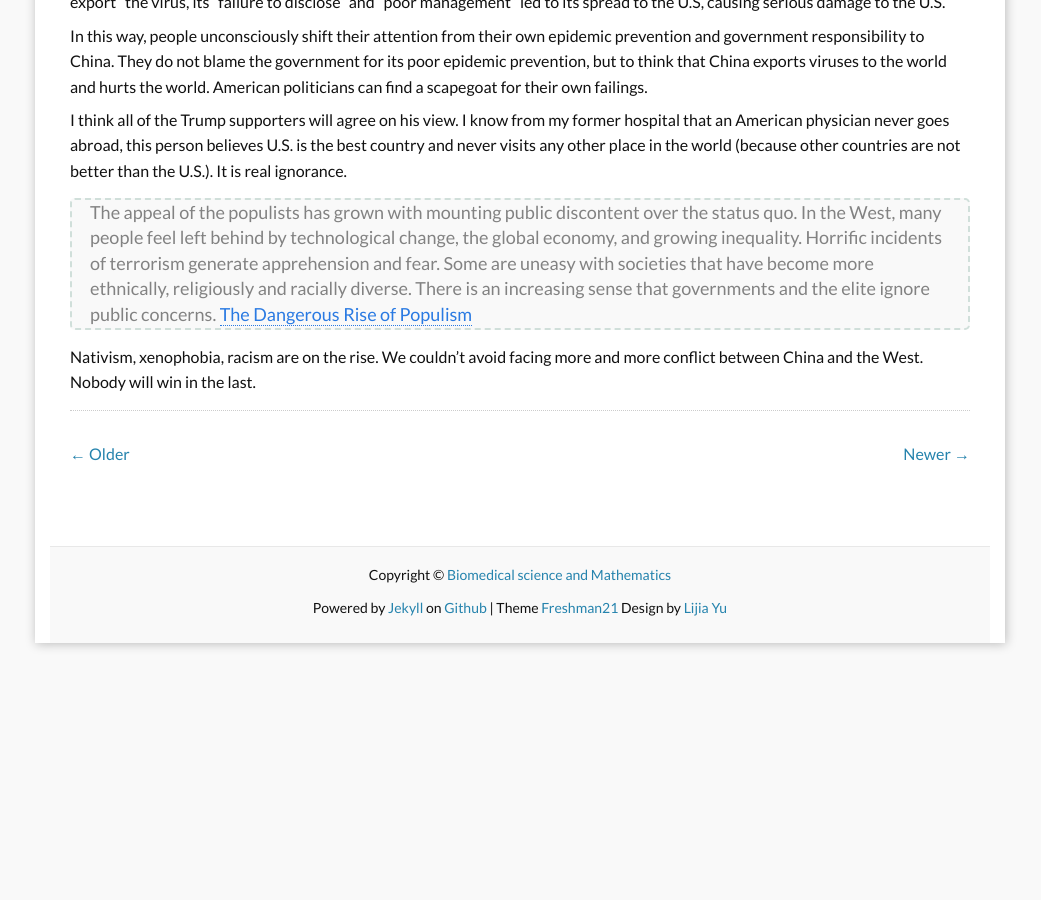
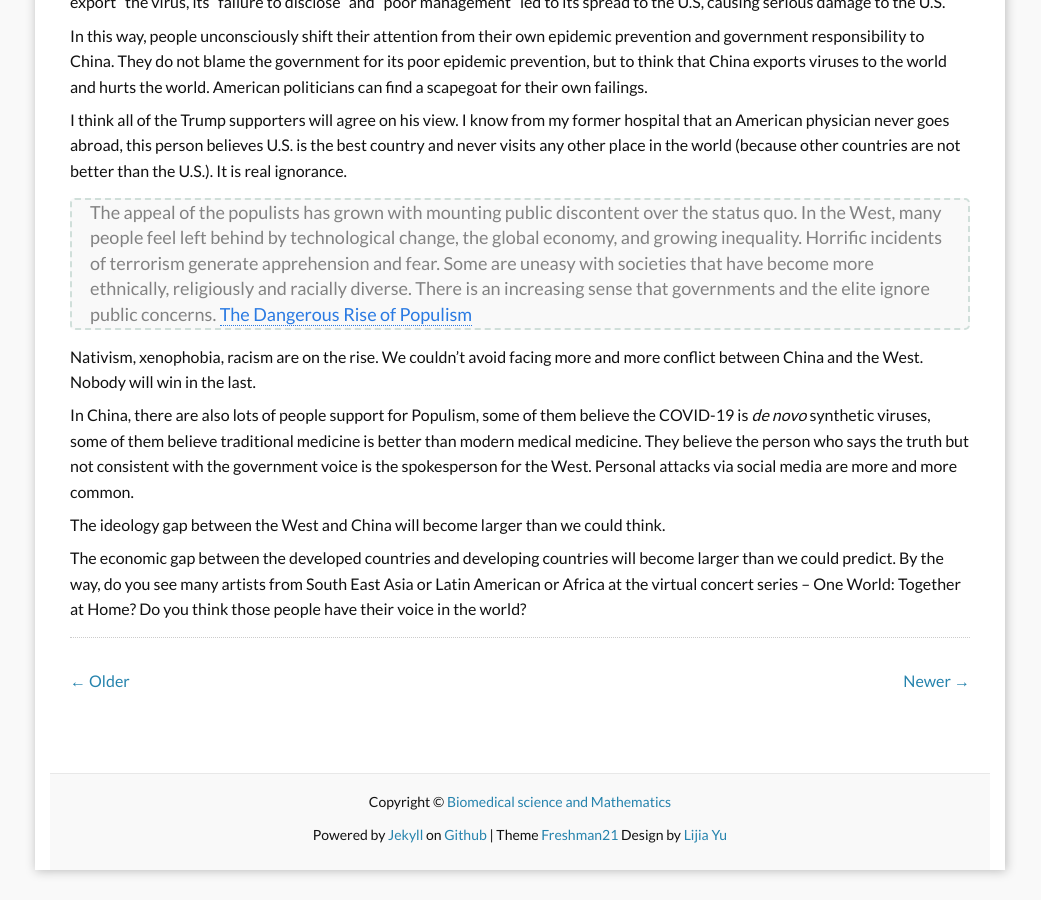
Before and after one commit to yulijia/en, a Jekyll site: the page built from _posts/2020-03-22-The-Global-Rise-of-Populism.md, in a window 1280 px wide and 900 px high, scrolled down 1020 px. Shown: the whole window, without its empty margins (120-1161 px from the left). Built offline with Jekyll 4.4.1, drawn with Linux system fonts in a browser that asks for light colours; nearby versions of some CDN libraries; comment, search, counter and statistics services are not loaded; before the commit the page ends 1693 px from its top, so only the background shows below that.

Commit message:
update content

```diff
--- a/_posts/2020-03-22-The-Global-Rise-of-Populism.md
+++ b/_posts/2020-03-22-The-Global-Rise-of-Populism.md
@@ -36,3 +36,9 @@ I think all of the Trump supporters will agree on his view. I know from my forme
 > The appeal of the populists has grown with mounting public discontent over the status quo. In the West, many people feel left behind by technological change, the global economy, and growing inequality. Horrific incidents of terrorism generate apprehension and fear. Some are uneasy with societies that have become more ethnically, religiously and racially diverse. There is an increasing sense that governments and the elite ignore public concerns. [The Dangerous Rise of Populism](https://www.hrw.org/world-report/2017/country-chapters/dangerous-rise-of-populism)
 
 Nativism, xenophobia, racism are on the rise. We couldn't avoid facing more and more conflict between China and the West. Nobody will win in the last.
+
+In China, there are also lots of people support for Populism, some of them believe the COVID-19 is *de novo* synthetic viruses, some of them believe traditional medicine is better than modern medical medicine. They believe the person who says the truth but not consistent with the government voice is the spokesperson for the West. Personal attacks via social media are more and more common.
+
+The ideology gap between the West and China will become larger than we could think.
+
+The economic gap between the developed countries and developing countries will become larger than we could predict. By the way, do you see many artists from South East Asia or Latin American or Africa at the virtual concert series -- One World: Together at Home? Do you think those people have their voice in the world?
```
